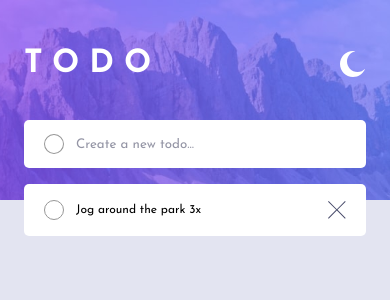
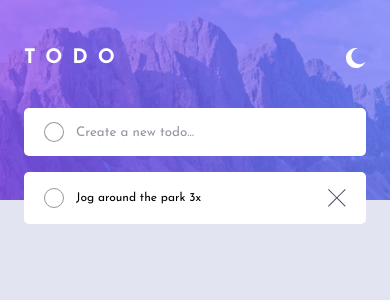
Before and after one commit to ashish-d2/react-todo-app, a React (Create React App) app: page / in a window 390 px wide. Shown: the top 300 px of the page. Built offline with nearby package versions, Linux system fonts and the light colour scheme.

Commit message:
style(Header): Fixed some style in header component so that it matches to mobile view design

```diff
--- a/src/components/Header/Header.module.scss
+++ b/src/components/Header/Header.module.scss
@@ -8,9 +8,15 @@
   @include helper.margin-left-right(1.5em);
   margin-top: 3em;
   margin-bottom: 2.5em;
+
+  .header_icon {
+    width: 20px;
+    height: 20px;
+  }
 }
 
 h1 {
   color: #fff;
   letter-spacing: 10px;
+  font-size: 1.25em;
 }
--- a/src/components/Header/Header.tsx
+++ b/src/components/Header/Header.tsx
@@ -5,7 +5,7 @@ const Header = function () {
   return (
     <div className={styles.header_container}>
       <h1>TODO</h1>
-      <MoonIcon />
+      <MoonIcon className={styles.header_icon} />
     </div>
   );
 };
```
Also changed, not shown: src/assets/images/icon-moon.svg.
